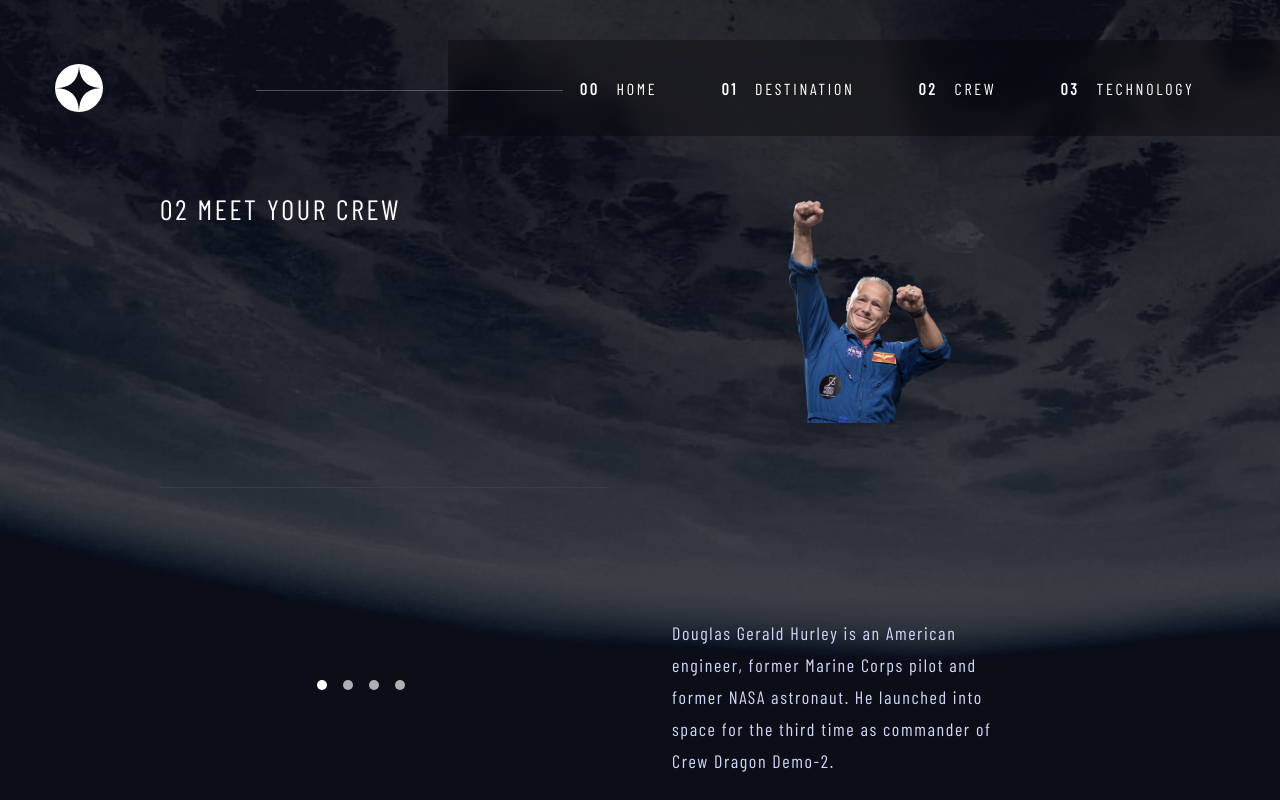
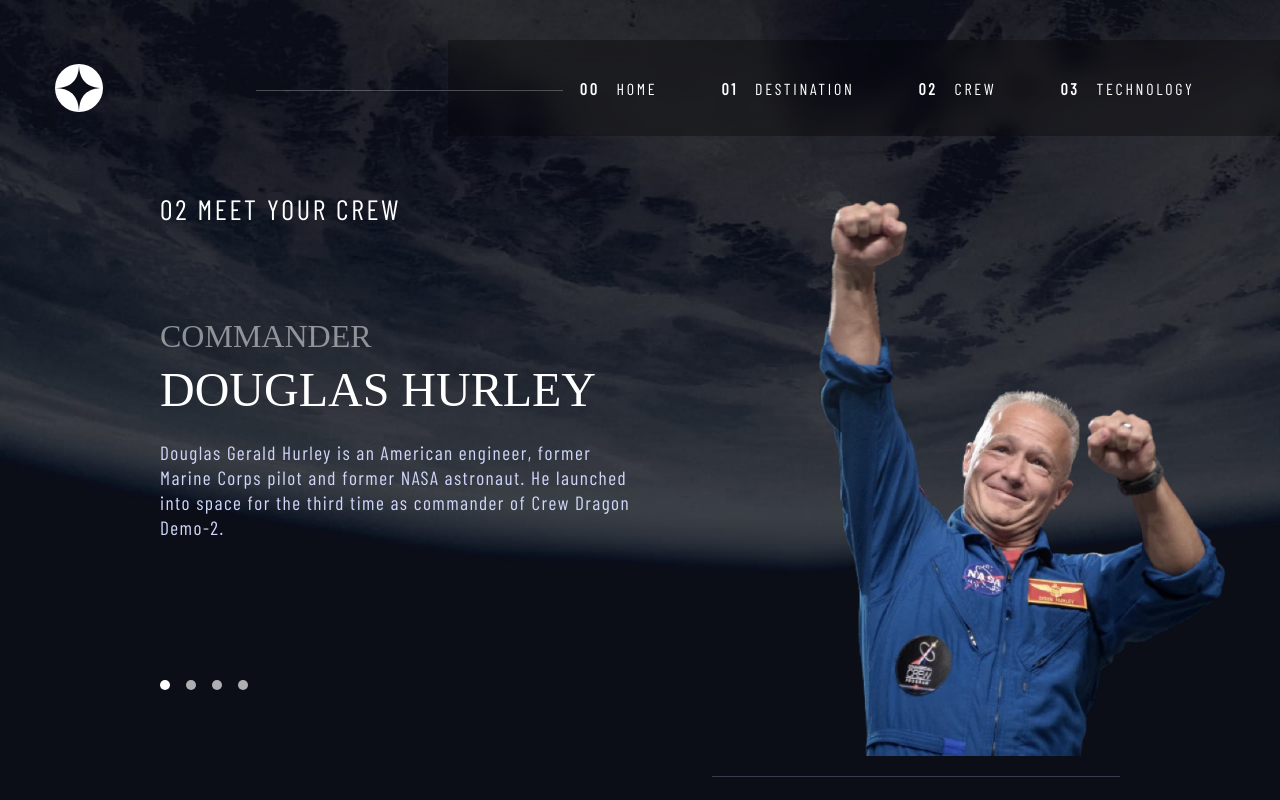
Before and after one commit to gurpreet2188/frontend-mentor-space, a plain HTML site: page index.html in a window 1280 px wide. Both pictures are taken after a click on the link "02 CREW". Shown: the top 800 px of the page. Drawn offline with nearby package versions, Linux system fonts and the light colour scheme; a web font is replaced by a local one.

Commit message:
Added Crew page for desktop

```diff
--- a/app/js/index.js
+++ b/app/js/index.js
@@ -279,7 +279,7 @@ function crewArea() {
   //title
   pageLayout.setTitle("main-title-crew", crewDiv);
   //para
-  pageLayout.setPara("main-body", crewDiv);
+  pageLayout.setPara("main-body-crew", crewDiv);
 
   //set dfault
 
--- a/app/sass/_main.scss
+++ b/app/sass/_main.scss
@@ -3,6 +3,7 @@ body {
     margin: 0;
     padding: 0;
     overflow-x: hidden;
+    height: 80vh;
 }
 
 h1, h2, h3, h4 {
--- a/app/sass/crew/_background.scss
+++ b/app/sass/crew/_background.scss
@@ -6,5 +6,6 @@
         @include breakpoint-up(large) {
                 background: url('../assets/crew/background-crew-desktop.jpg') no-repeat;
                 background-size: cover;
+
         }
 }
--- a/app/sass/destination/_mainDiv.scss
+++ b/app/sass/destination/_mainDiv.scss
@@ -17,6 +17,7 @@
         grid-template-columns: repeat(2 ,1fr);
         text-align: left;
         width: 75%;
+        max-height:50rem;
         gap: 4rem;
         margin-left: auto;
         margin-right: auto;
@@ -41,6 +42,7 @@
             grid-row: 1 / 1;
             grid-column: 1 / 1;
             font-size: $font-xsm;
+            height: 50%;
         }
     }
 
@@ -62,13 +64,21 @@
 
         &-crew {
             order: 2;
-            // position: absolute;
             background-size: contain;
             background-repeat: no-repeat;
             width: 70%;
             height: 13.935rem;
             margin-left: 20%;
             margin-right: auto;
+
+            @include breakpoint-up(large) {
+                z-index: 8;
+                grid-row: 1 / 1;
+                grid-column: 2 / 2;
+                width: 100%;
+                min-height: 100%;
+                margin-right: 5rem;
+            }
         }
     }
 
@@ -101,9 +111,7 @@
             grid-row: 2 / 2;
             grid-column: 2 / 2;
             // margin-bottom: 5%;
-
         }
-
     }
 
     &-title {
@@ -121,6 +129,7 @@
             grid-column: 2 / 2;
             font-size: $font-l;
             margin-top: 13%;
+
         }
 
         &-crew {
@@ -132,6 +141,16 @@
             line-height: 1.75rem;
             text-transform: uppercase;
             margin-bottom:1rem;
+
+            @include breakpoint-up(large) {
+                grid-row: 1 / 4;
+                grid-column: 1 / 2;
+                width: 100%;
+                height: 100%;
+                margin-top: 11rem;
+                font-size: Max(3vw, 3rem);
+
+            }
         }
     }
 
@@ -144,6 +163,16 @@
         line-height: 1.1rem;
         text-transform: uppercase;
         color: rgba($color: #fff, $alpha: .5);
+
+        @include breakpoint-up(large) {
+            grid-row: 1 / 4;
+            grid-column: 1 / 2;
+            width: 100%;
+            height: 50%;
+            margin: 0;
+            margin-top: 8rem;
+            font-size: 2rem;
+        }
     }
 
     &-body {
@@ -165,6 +194,29 @@
             width: 76%;
             letter-spacing: 0.1rem;
             line-height: 2rem;
+        }
+
+        &-crew {
+        margin: 0;
+        order: 5;
+        font-style: normal;
+        font-weight: normal;
+        font-size: 0.9375rem;
+        line-height: 1.5625rem;
+        color: $blueish;
+        letter-spacing: .09rem;
+        margin-bottom: 2rem;
+
+        @include breakpoint-up(large) {
+            height: 50%;
+            width: 100%;
+            grid-row: 1 / 4;
+            grid-column: 1 / 2;
+            margin-top: 15rem;
+            font-size: 1.2rem;
+
+        }
+
         }
 
 
@@ -191,6 +243,12 @@
             width: 100%;
             background-color: #383B4B;
             top: 0;
+
+            @include breakpoint-up(large) {
+                grid-row: 1 /2;
+                grid-column: 2 / 2;
+                margin-top: 36rem;
+            }
         }
     }
 
@@ -216,6 +274,17 @@
             height: 0.625rem;
             border-radius: 50%;
             background-color: $white;
+
+
+        }
+
+        @include breakpoint-up(large) {
+            grid-row: 1 / 4;
+            grid-column: 1 / 2;
+
+            margin-top: 30rem;
+            margin-right: 25rem;
+
         }
     }
 
```
Also changed, not shown: styles/style.css, styles/style.min.css.
